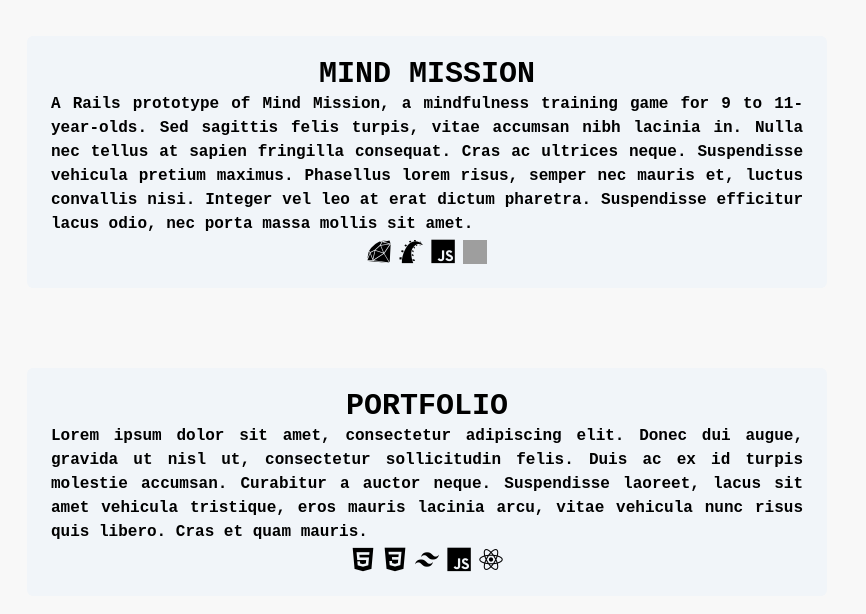
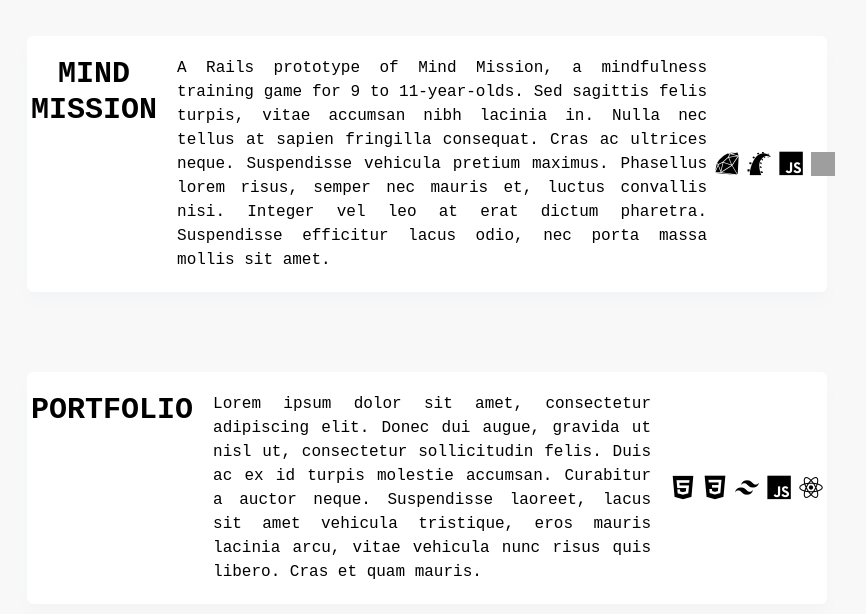
Before and after one commit to zacnation/react-portfolio, a React (Vite) app: page / in a window 1280 px wide. Shown: the part 1520-2134 px from the top of the page, without its empty margins (213-1079 px from the left). Built offline with nearby package versions, Linux system fonts and the light colour scheme; grey boxes are pictures that could not be loaded.

Commit message:
Add light / dark mode to ProjectCard + styles

```diff
--- a/src/components/ProjectCard.jsx
+++ b/src/components/ProjectCard.jsx
@@ -2,14 +2,28 @@ import PropTypes from "prop-types";
 
 export default function ProjectCard(props) {
   return (
-    <div className="flex flex-col mb-20 py-5 px-1 bg-slate-100 rounded-md">
+    <div
+      className={`flex flex-col md:flex-row mb-20 py-5 px-1 rounded-md shadow-lg ${
+        props.darkMode
+          ? "bg-dark-II text-white shadow-very-dark"
+          : "bg-white shadow-gray-100"
+      }`}
+    >
       <h2 className="text-3xl pb-4 md:pb-0">{props.title}</h2>
-      <p className="text-justify px-5">{props.description}</p>
-      <div className="flex items-center space-x-2 justify-center">
+      <p className="text-justify px-5 font-thin">{props.description}</p>
+      <div
+        className={`flex items-center space-x-2 justify-center ${
+          props.darkMode ? "text-white" : "text-black"
+        }`}
+      >
         {props.techs.map((item, index) => {
           return item === "Stimulus" ? (
             <img
-              src="https://www.svgrepo.com/show/354392/stimulus.svg"
+              src={
+                props.darkMode
+                  ? "../../dist/stimulus-svgrepo-com.svg"
+                  : "https://www.svgrepo.com/show/354392/stimulus.svg"
+              }
               alt=""
               className="w-6 h-6"
             />
@@ -27,6 +41,12 @@ export default function ProjectCard(props) {
   );
 }
 
+// src={
+//   props.darkMode
+//     ? "lewagon-logo-white.svg"
+//     : "lewagon-logo-black.svg"
+// }
+
 ProjectCard.propTypes = {
   darkMode: PropTypes.bool.isRequired,
   title: PropTypes.string,
--- a/src/components/Projects.jsx
+++ b/src/components/Projects.jsx
@@ -12,11 +12,13 @@ export default function About(props) {
       <h2 className="font-bold">Projects</h2>
       <div className="font-bold text-center py-28 md:py-40 lg:py-60">
         <ProjectCard
+          darkMode={props.darkMode}
           title="MIND MISSION"
           description="A Rails prototype of Mind Mission, a mindfulness training game for 9 to 11-year-olds. Sed sagittis felis turpis, vitae accumsan nibh lacinia in. Nulla nec tellus at sapien fringilla consequat. Cras ac ultrices neque. Suspendisse vehicula pretium maximus. Phasellus lorem risus, semper nec mauris et, luctus convallis nisi. Integer vel leo at erat dictum pharetra. Suspendisse efficitur lacus odio, nec porta massa mollis sit amet."
           techs={["Ruby", "Rails", "JavaScript", "Stimulus"]}
         />
         <ProjectCard
+          darkMode={props.darkMode}
           title="PORTFOLIO"
           description="Lorem ipsum dolor sit amet, consectetur adipiscing elit. Donec dui augue, gravida ut nisl ut, consectetur sollicitudin felis. Duis ac ex id turpis molestie accumsan. Curabitur a auctor neque. Suspendisse laoreet, lacus sit amet vehicula tristique, eros mauris lacinia arcu, vitae vehicula nunc risus quis libero. Cras et quam mauris."
           techs={["html5", "css3", "tailwindcss", "javascript", "react"]}
```
